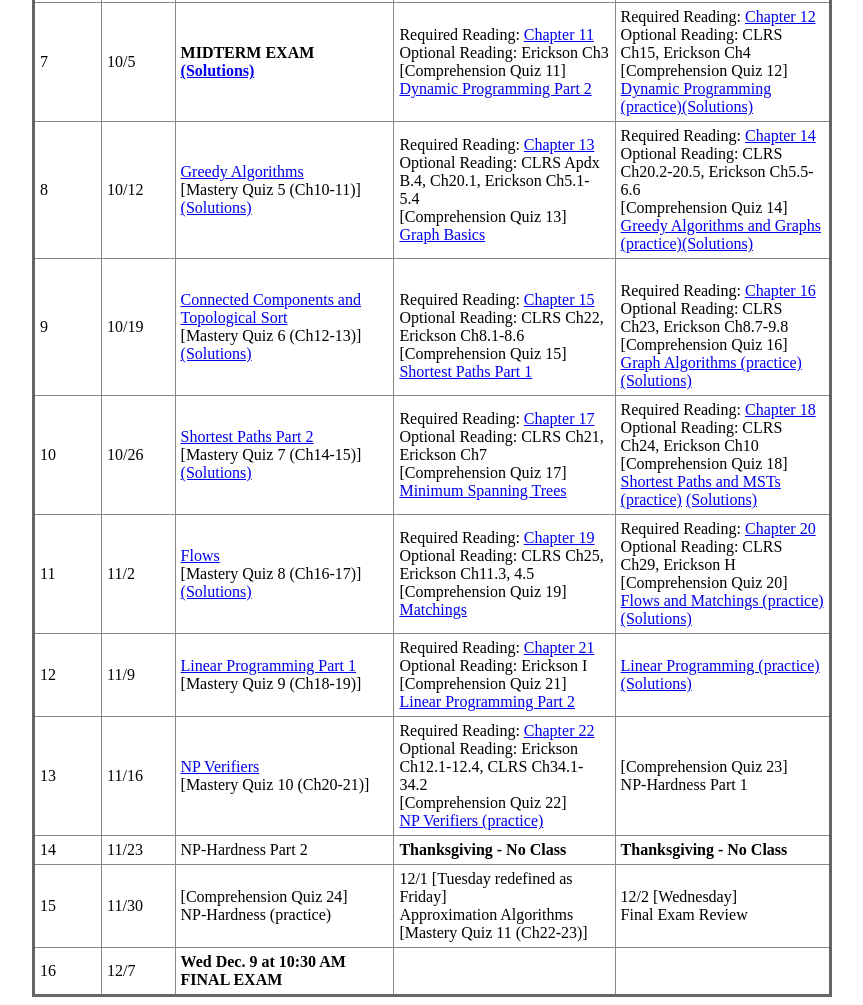
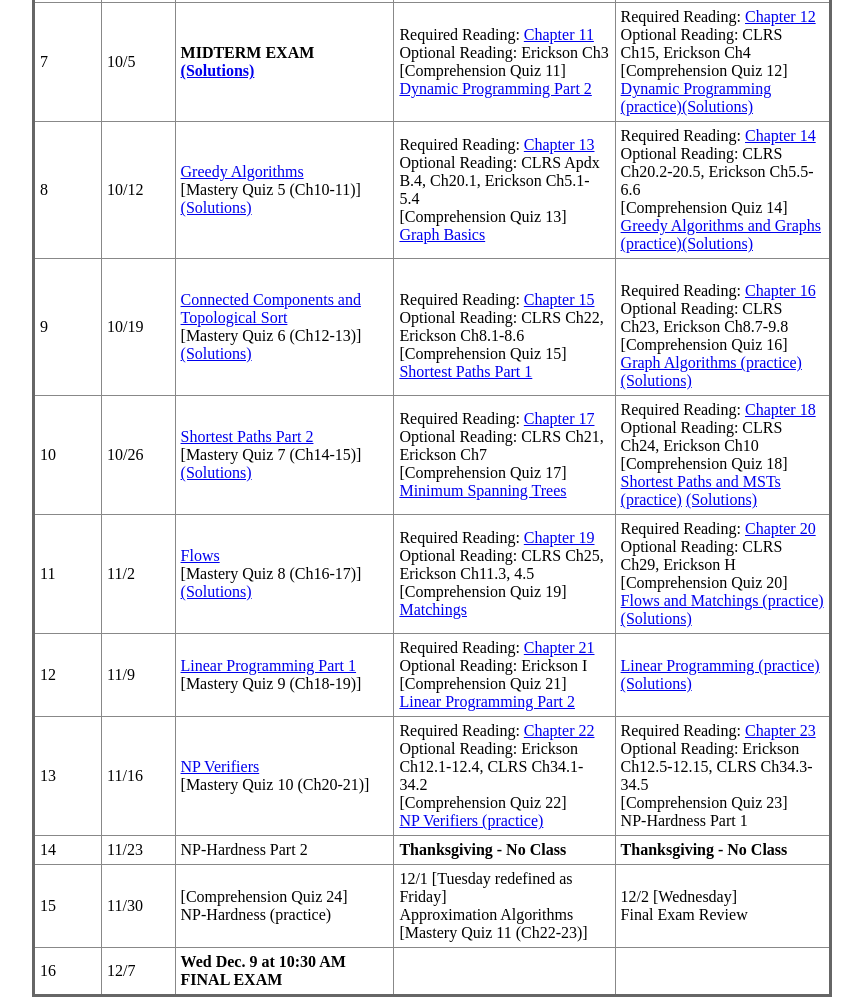
Before and after one commit to beideman/beideman.github.io, a plain HTML site: page csce411fa26.html in a window 1280 px wide. Shown: the part 809-1814 px from the top of the page, without its empty margins (208-1071 px from the left). Drawn offline with Linux system fonts and the light colour scheme.

Commit message:
Added Ch23

```diff
--- a/csce411fa26.html
+++ b/csce411fa26.html
@@ -93,7 +93,7 @@ Please note, the assigned readings for each lecture should be completed BEFORE c
     </tr><tr><td style="width: 8.4783%;">13</td><td style="width: 9.1449%;">11/16</td>
         <td style="width: 27.2463%;"><a href="https://canvas.tamu.edu/courses/465524/files/104261399?module_item_id=16719712">NP Verifiers</a><br>[Mastery Quiz 10 (Ch20-21)]</td>
         <td style="width: 27.5362%;">Required Reading: <a href="CSCE_411_Course_NotesCh22.pdf">Chapter 22</a><br>Optional Reading: Erickson Ch12.1-12.4, CLRS Ch34.1-34.2<br>[Comprehension Quiz 22]<br id="isPasted"><a href="Worksheet11_NP_Verifiers.pdf">NP Verifiers (practice)</a></td>
-        <td style="width: 26.8116%;">[Comprehension Quiz 23]<br id="isPasted">NP-Hardness Part 1</td>
+        <td style="width: 26.8116%;">Required Reading: <a href="CSCE_411_Course_NotesCh23.pdf">Chapter 23</a><br>Optional Reading: Erickson Ch12.5-12.15, CLRS Ch34.3-34.5<br>[Comprehension Quiz 23]<br id="isPasted">NP-Hardness Part 1</td>
     </tr><tr><td style="width: 8.4783%;">14</td><td style="width: 9.1449%;">11/23</td>
         <td style="width: 27.2463%;">NP-Hardness Part 2</td>
         <td style="width: 27.5362%;"><strong>Thanksgiving - No Class</strong></td>
```
Also changed, not shown: 1 other file.
